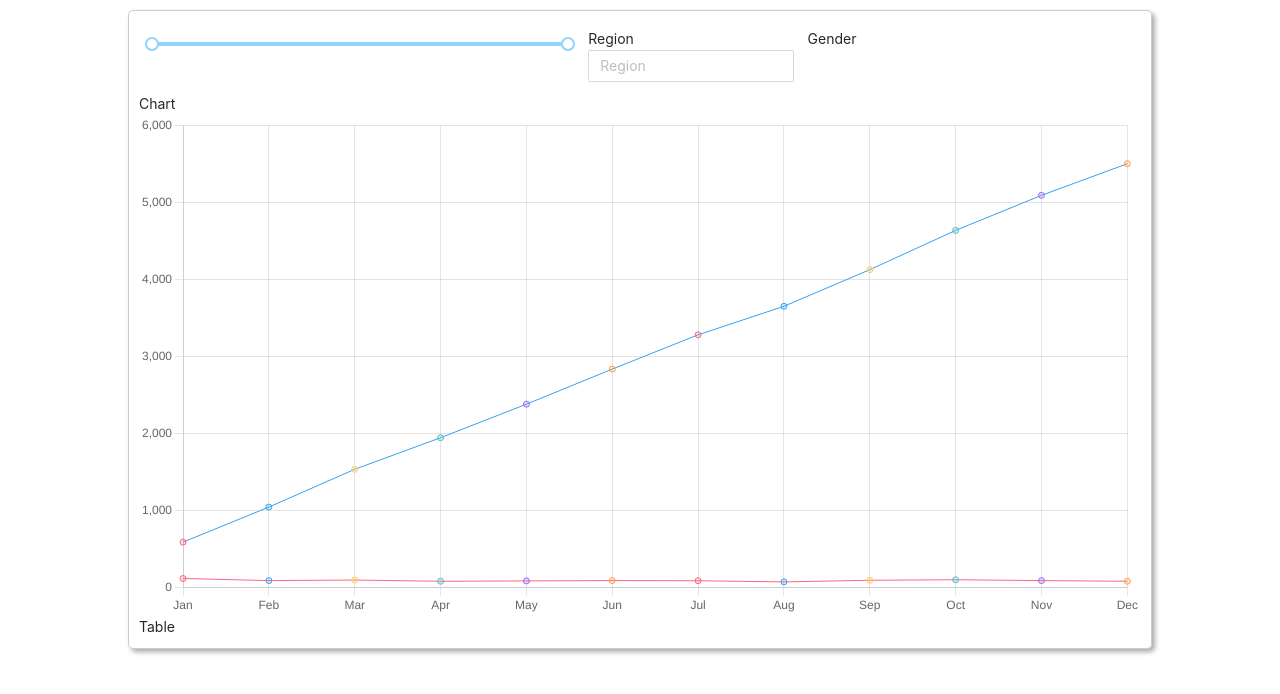
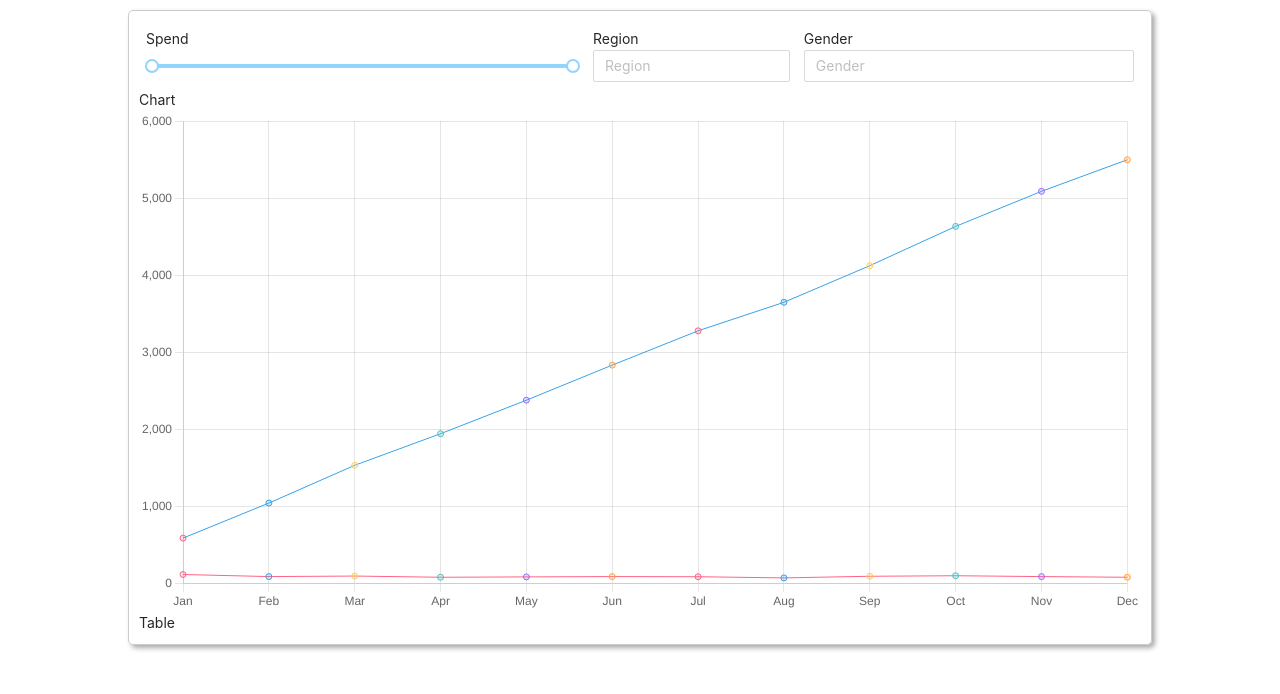
Before and after one commit to colin5530/andopen-tech-test, a React (Create React App) app: page / in a window 1280 px wide. Shown: the top 694 px of the page. Built offline with nearby package versions, Linux system fonts and the light colour scheme.

Commit message:
Adding Gender filter (#8)

```diff
--- a/src/components/FilterBar/FilterBar.js
+++ b/src/components/FilterBar/FilterBar.js
@@ -1,6 +1,6 @@
 import React, { useState } from 'react';
 import { Select, Slider } from 'antd';
-import { useRegionFilter, useSpendFilter } from '../../userDataContext';
+import { useGenderFilter, useRegionFilter, useSpendFilter } from '../../userDataContext';
 import './FilterBar.css';
 
 const { Option } = Select;
@@ -9,6 +9,7 @@ const FilterBar = () => {
   const className = 'c-FilterBar';
   const {setSpendFilterValue} = useSpendFilter();
   const {setRegionFilterValue} = useRegionFilter();
+  const {setGenderFilterValue} = useGenderFilter();
   const [sliderValue, setSliderValue] = useState([0, 5000]);
   const regions = ['EMEA', 'APAC', 'NAM', 'LATAM'];
 
@@ -24,9 +25,14 @@ const FilterBar = () => {
     setRegionFilterValue(val);
   }
 
+  const handleGenderChange = (val) => {
+    setGenderFilterValue(val);
+  }
+
   return (
     <div className={`${className}`}>
       <div className={`${className}-slider-container`}>
+        Spend
         <Slider
           range
           min={0}
@@ -51,6 +57,16 @@ const FilterBar = () => {
       </div>
       <div className={`${className}-gender-container`}>
         Gender
+        <Select
+          mode="multiple"
+          style={{ width: '100%' }}
+          placeholder="Gender"
+          onChange={handleGenderChange}
+        >
+          {['MALE', 'FEMALE'].map((gender) => (
+            <Option key={gender}>{gender}</Option>
+          ))}
+        </Select>
       </div>
     </div>
   )
--- a/src/userDataContext.js
+++ b/src/userDataContext.js
@@ -8,14 +8,18 @@ const initialState = {
   visibleUsers: userData.userData,
   spendFilterValue: [0, 5000],
   regionFilterValue: [],
+  genderFilterValue: [],
 };
 
-const applyFilters = ({totalUsers, spendFilterValue, regionFilterValue}) => {
+const applyFilters = ({totalUsers, spendFilterValue, regionFilterValue, genderFilterValue}) => {
   return totalUsers.filter((user) => {
     return user.spend >= spendFilterValue[0] && user.spend <= spendFilterValue[1];
   }).filter((user) => {
     if (regionFilterValue.length === 0) return true;
     return [...regionFilterValue].includes(user.region);
+  }).filter((user) => {
+    if (genderFilterValue.length === 0) return true;
+    return [...genderFilterValue].includes(user.gender);
   });
 }
 
@@ -30,6 +34,11 @@ const UserDataReducer = (state, action) => {
       const filteredUsers = applyFilters(Object.assign({...state}, {regionFilterValue: action.payload}));
 
       return Object.assign({...state}, {visibleUsers: filteredUsers, regionFilterValue: action.payload})
+    }
+    case 'updateGenderFilter': {
+      const filteredUsers = applyFilters(Object.assign({...state}, {genderFilterValue: action.payload}));
+
+      return Object.assign({...state}, {visibleUsers: filteredUsers, genderFilterValue: action.payload})
     }
     case 'updateVisibleUsers': {
       return Object.assign({...state}, {visibleUsers: action.payload});
@@ -70,9 +79,18 @@ const useRegionFilter = () => {
   return {regionFilterValue: context.state.regionFilterValue, setRegionFilterValue: (payload) => context.dispatch({ type: 'updateRegionFilter', payload})};
 }
 
+const useGenderFilter = () => {
+  const context = useContext(UserDataContext);
+  if (context === undefined) {
+    throw new Error('useGenderFilter must be used within a UserDataProvider');
+  }
+  return {genderFilterValue: context.state.genderFilterValue, setGenderFilterValue: (payload) => context.dispatch({ type: 'updateGenderFilter', payload})};
+}
+
 export {
   UserDataProvider,
   useUserData,
   useSpendFilter,
   useRegionFilter,
+  useGenderFilter,
 }
```
